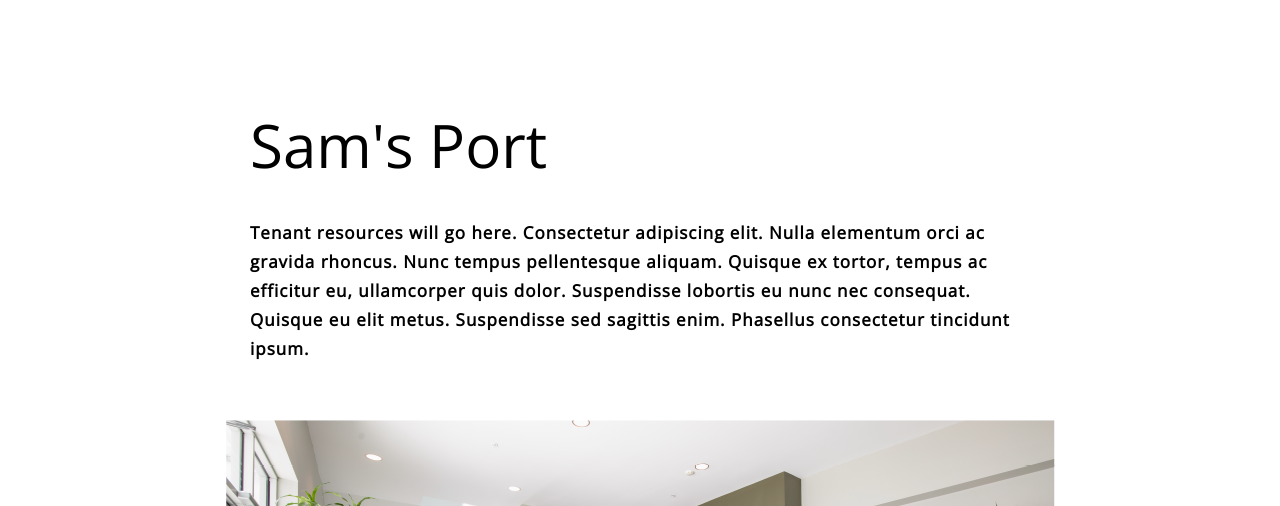
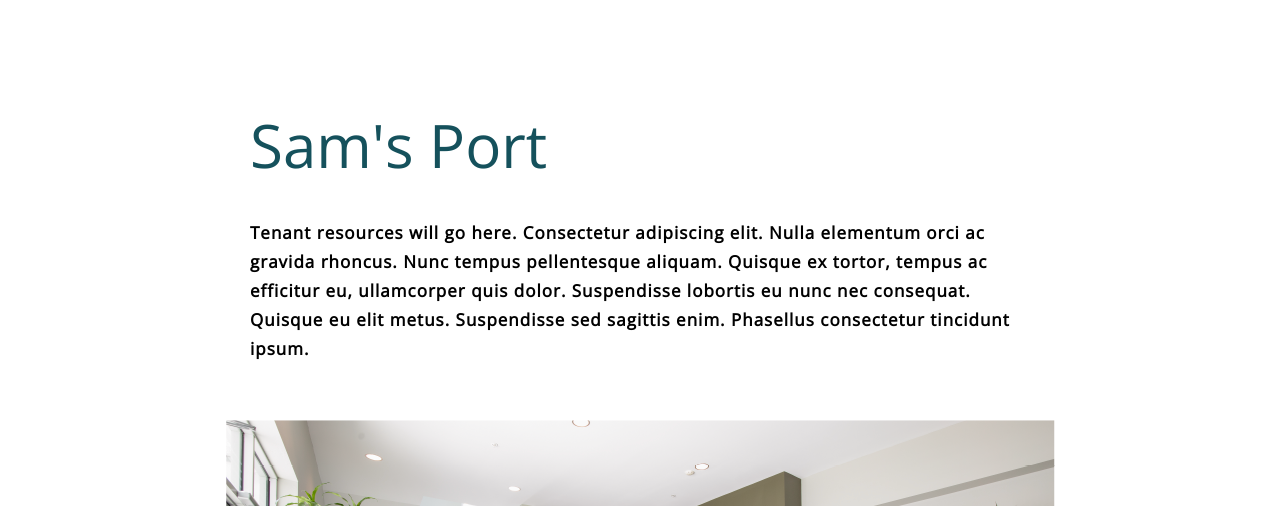
Before and after one commit to Samir-adventure/project-1, a plain HTML site: page index.html in a window 1280 px wide. Shown: the part 294-800 px from the top of the page. Drawn offline with Linux system fonts and the light colour scheme; files whose address does not match are found by name.

Commit message:
Update style.css h1

```diff
--- a/css/style.css
+++ b/css/style.css
@@ -672,7 +672,7 @@ body {
     padding: 0 60px;
 }
 .about-section .about-title h1 {
-    color: var(--black);
+    color: var(--text-color);
     font: var(--h1);
 
 }
```
